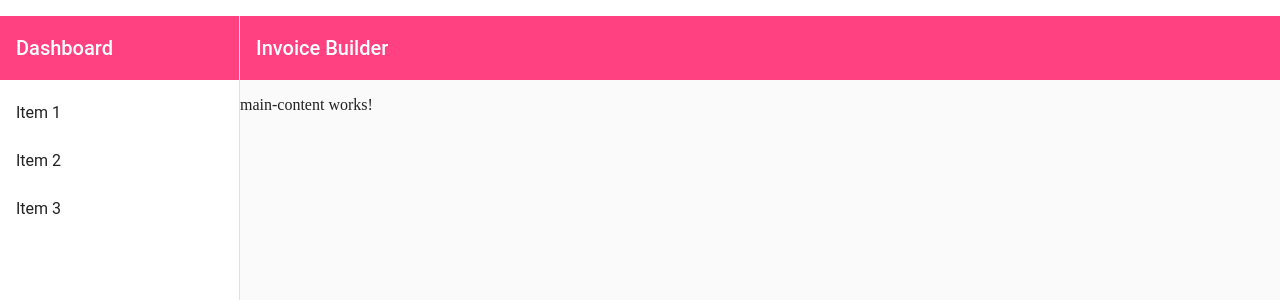
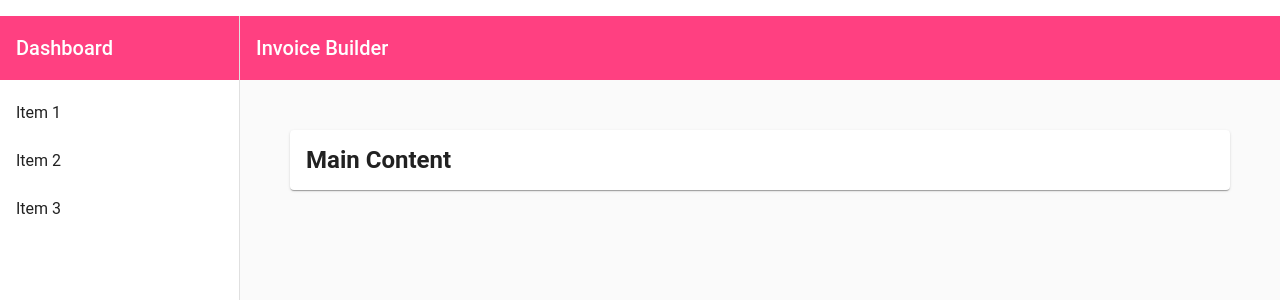
Before and after one commit to Drewery-ctrl/invoice-builder, an Angular app: page /invoices in a window 1280 px wide. Shown: the top 300 px of the page. Built offline with nearby package versions, Linux system fonts and the light colour scheme.

Commit message:
Add Wrapper Class around Main Content Child Components

```diff
--- a/src/app/invoice-builder/components/main-content/main-content.component.html
+++ b/src/app/invoice-builder/components/main-content/main-content.component.html
@@ -1 +1,3 @@
-<p>main-content works!</p>
+<mat-card>
+   <h2>Main Content</h2>
+</mat-card>
--- a/src/app/invoice-builder/components/side-nav/side-nav.component.html
+++ b/src/app/invoice-builder/components/side-nav/side-nav.component.html
@@ -10,6 +10,8 @@
 
    <div class="app-sidenav-content">
       <app-tool-bar (toggleSideNav)="sidenav.toggle()"></app-tool-bar>
-      <router-outlet></router-outlet> <!--renders child routes (main-content-components)-->
+      <div class="wrapper">
+         <router-outlet></router-outlet> <!--renders child routes (main-content-components)-->
+      </div>
    </div>
 </mat-sidenav-container>
--- a/src/app/shared/material.module.ts
+++ b/src/app/shared/material.module.ts
@@ -5,6 +5,7 @@ import {MatIconModule} from "@angular/material/icon";
 import {MatSidenavModule} from "@angular/material/sidenav";
 import {MatToolbarModule} from "@angular/material/toolbar";
 import {MatListModule} from "@angular/material/list";
+import {MatCardModule} from "@angular/material/card";
 
 
 @NgModule({
@@ -16,6 +17,7 @@ import {MatListModule} from "@angular/material/list";
       MatIconModule,
       MatToolbarModule,
       MatListModule,
+      MatCardModule,
    ],
    exports: [
       MatButtonModule,
@@ -23,6 +25,7 @@ import {MatListModule} from "@angular/material/list";
       MatIconModule,
       MatToolbarModule,
       MatListModule,
+      MatCardModule,
    ]
 })
 export class MaterialModule {
```
